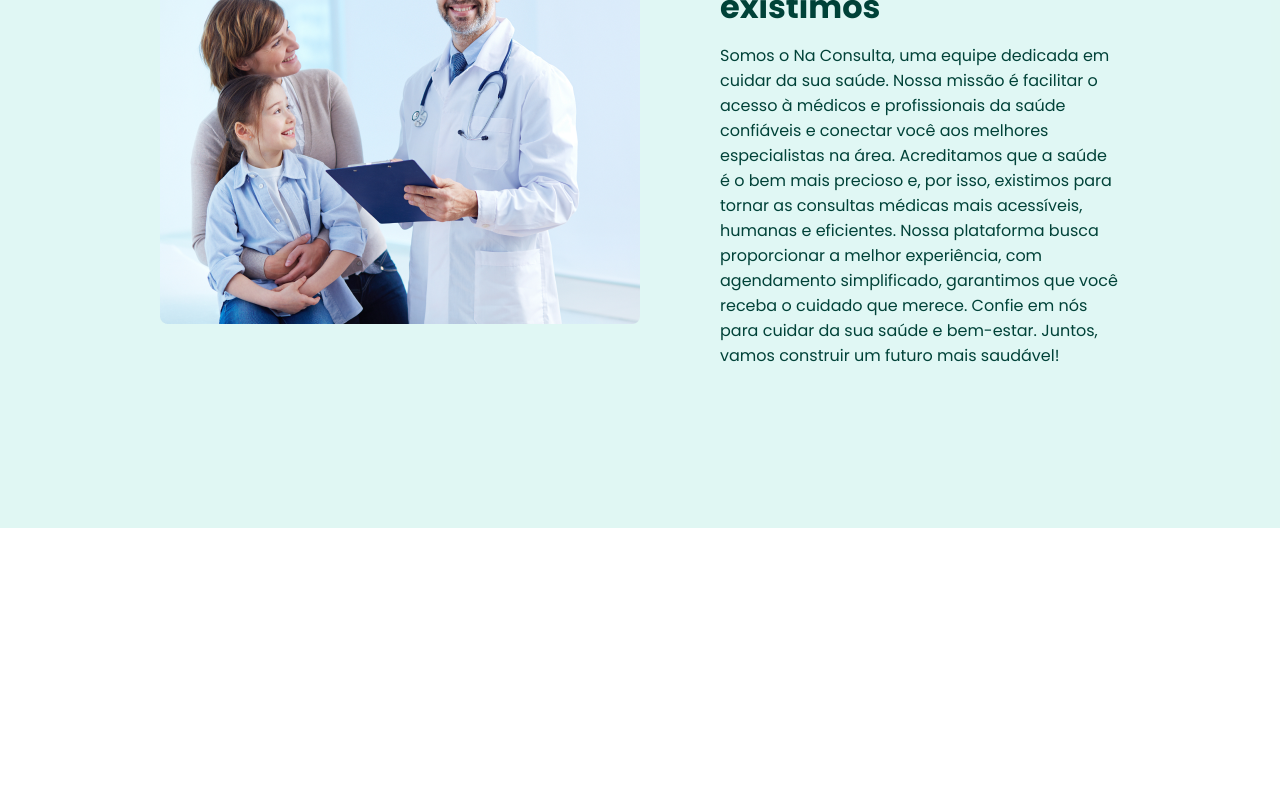
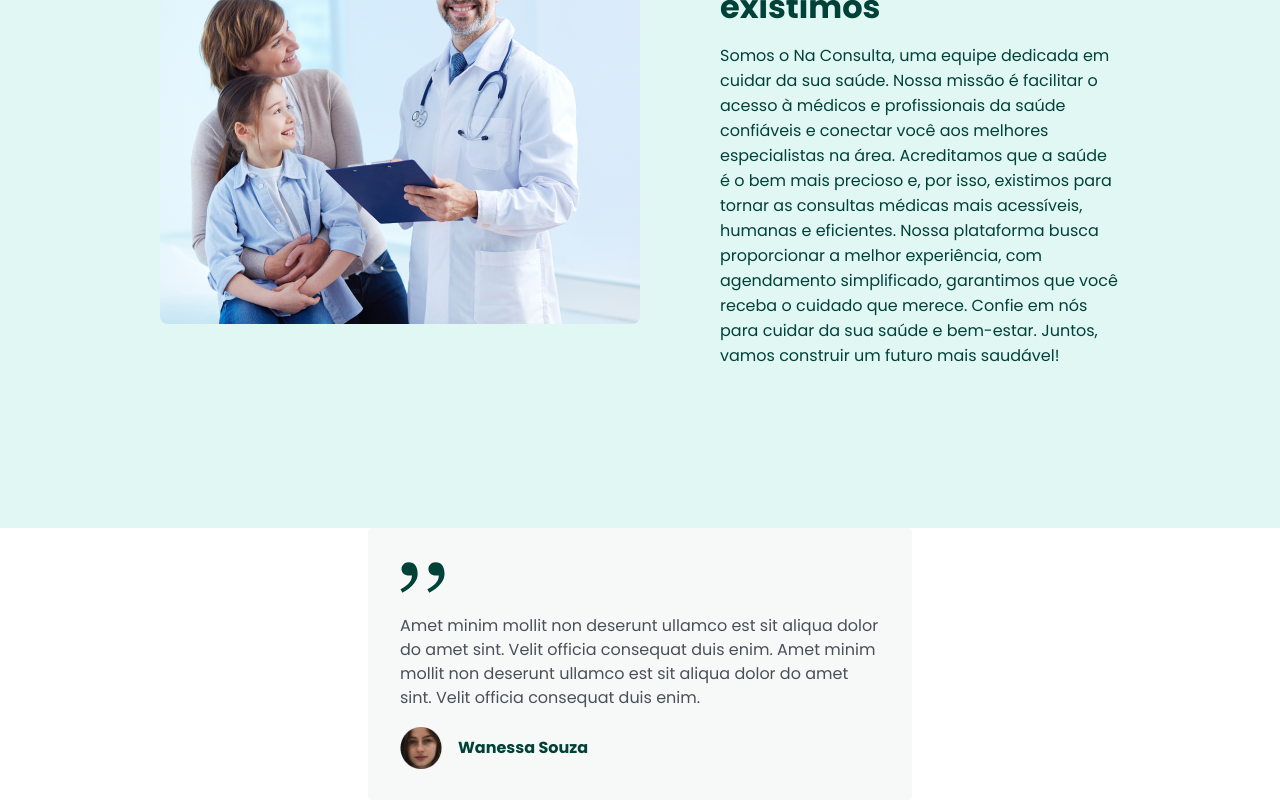
Before and after one commit to Achette/Na_Consulta_NEXT, a Next.js app: page / in a window 1280 px wide. Shown: the part 1573-2373 px from the top of the page. Before the commit the page ends 2101 px from the top, so only its background shows below. Built offline with nearby package versions, Linux system fonts and the light colour scheme.

Commit message:
chore/task-0015: inicia desenvolvimento da sessão depoimentos

```diff
--- /dev/null
+++ b/src/components/DepositionCard/index.tsx
@@ -0,0 +1,38 @@
+import Image from 'next/image'
+import {
+  AvatarContainer,
+  AvatarText,
+  CardContainer,
+  ImageContainer,
+  TextContainer,
+} from './styles'
+
+export const DepositionCard = () => {
+  return (
+    <CardContainer>
+      <ImageContainer>
+        <Image
+          src={'/assets/Aspas.svg'}
+          alt="Aspas icon"
+          width={45}
+          height={31}
+        />
+      </ImageContainer>
+      <TextContainer>
+        Amet minim mollit non deserunt ullamco est sit aliqua dolor do amet
+        sint. Velit officia consequat duis enim. Amet minim mollit non deserunt
+        ullamco est sit aliqua dolor do amet sint. Velit officia consequat duis
+        enim.
+      </TextContainer>
+      <AvatarContainer>
+        <Image
+          src={'/assets/avatar.png'}
+          alt="Avatar image"
+          width={42}
+          height={42}
+        />
+        <AvatarText>Wanessa Souza</AvatarText>
+      </AvatarContainer>
+    </CardContainer>
+  )
+}
--- /dev/null
+++ b/src/components/DepositionCard/styles.ts
@@ -0,0 +1,42 @@
+import styled from 'styled-components'
+
+export const CardContainer = styled.div`
+  display: flex;
+  width: 34rem;
+  height: 17rem;
+  padding: 2rem;
+  flex-direction: column;
+  justify-content: center;
+  align-items: flex-start;
+  gap: 1.25rem;
+  border-radius: 0.25rem;
+  background: #f7f9f9;
+`
+export const ImageContainer = styled.div`
+  width: 2.75rem;
+  height: 2rem;
+`
+export const TextContainer = styled.div`
+  color: #495057;
+  font-size: 1rem;
+  font-style: normal;
+  font-weight: 400;
+  line-height: 150%;
+`
+
+export const AvatarContainer = styled.div`
+  width: 16rem;
+  height: 2.265rem;
+  display: flex;
+  align-items: center;
+  gap: 1rem;
+`
+
+export const AvatarText = styled.p`
+  color: ${(props) => props.theme['green-700']};
+  font-family: Poppins;
+  font-size: 1rem;
+  font-style: normal;
+  font-weight: 700;
+  line-height: 1.75rem;
+`
--- a/src/pages/index.tsx
+++ b/src/pages/index.tsx
@@ -4,6 +4,7 @@ import { Header } from '@/components/Header'
 import { SectionAbout } from '@/components/About'
 import { SearchHeader } from 'src/components/SearchHeader'
 import { ServiceCardSection } from 'src/components/CardsGrid'
+import { DepositionCard } from '@/components/DepositionCard'
 
 export default function Home() {
   return (
@@ -19,6 +20,7 @@ export default function Home() {
         <SearchHeader />
         <ServiceCardSection />
         <SectionAbout />
+        <DepositionCard />
       </MainContainer>
     </div>
   )
```
Also changed, not shown: public/assets/Aspas.svg (added), public/assets/avatar.png (added).
